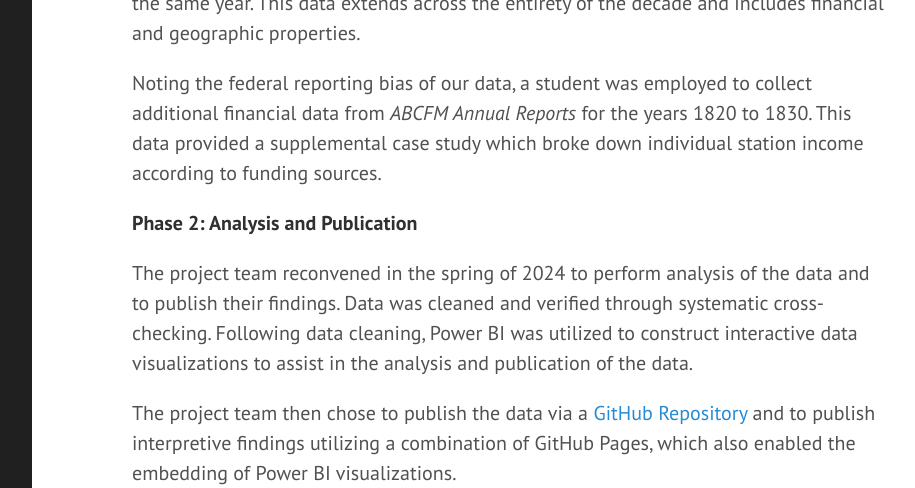
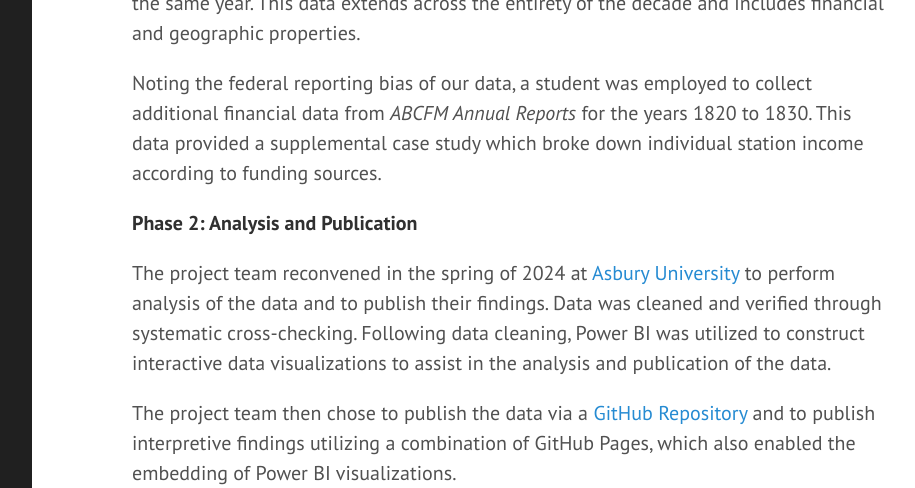
Before and after one commit to alex-mayfield/fmsreport, a Jekyll site: the page built from pages/1_about.md, in a window 1280 px wide and 1400 px high, scrolled down 1250 px. Shown: the top 488 px of the window, without its empty margins (328-1243 px from the left). Built offline with Jekyll 4.4.1, drawn with Linux system fonts in a browser that asks for light colours; some of the changed lines change nothing that is shown; some of the changed text lies outside the part shown; grey boxes are pictures that could not be loaded.

Commit message:
Update 1_about.md
Added Choctaw Academy picture

```diff
--- a/pages/1_about.md
+++ b/pages/1_about.md
@@ -24,9 +24,12 @@
 
 **Phase 2: Analysis and Publication**
 
-The project team reconvened in the spring of 2024 to perform analysis of the data and to publish their findings. Data was cleaned and verified through systematic cross-checking. Following data cleaning, Power BI was utilized to construct interactive data visualizations to assist in the analysis and publication of the data.
+The project team reconvened in the spring of 2024 at [Asbury University](https://www.asbury.edu/) to perform analysis of the data and to publish their findings. Data was cleaned and verified through systematic cross-checking. Following data cleaning, Power BI was utilized to construct interactive data visualizations to assist in the analysis and publication of the data.
 
 The project team then chose to publish the data via a [GitHub Repository](https://github.com/alex-mayfield/fmsreport/tree/main/CSV) and to publish interpretive findings utilizing a combination of GitHub Pages, which also enabled the embedding of Power BI visualizations.
+
+![Choctaw Academy](https://raw.githubusercontent.com/alex-mayfield/fmsreport/gh-pages/assets/choctawacademy.jpg)
+*Two project team members paid a visit to Choctaw Academy, located in Scott County, Kentucky, within driving distance of our Phase 2 host, Asbury University*
 
 ## Project Team
 
```
